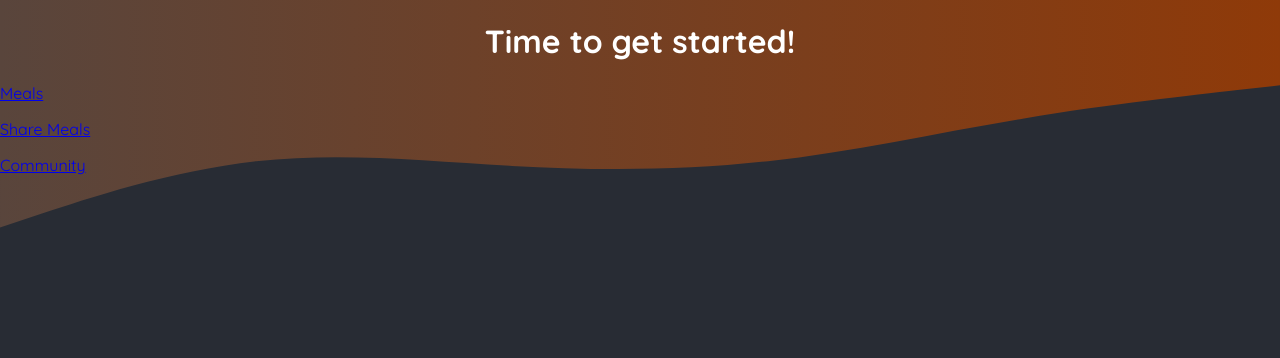
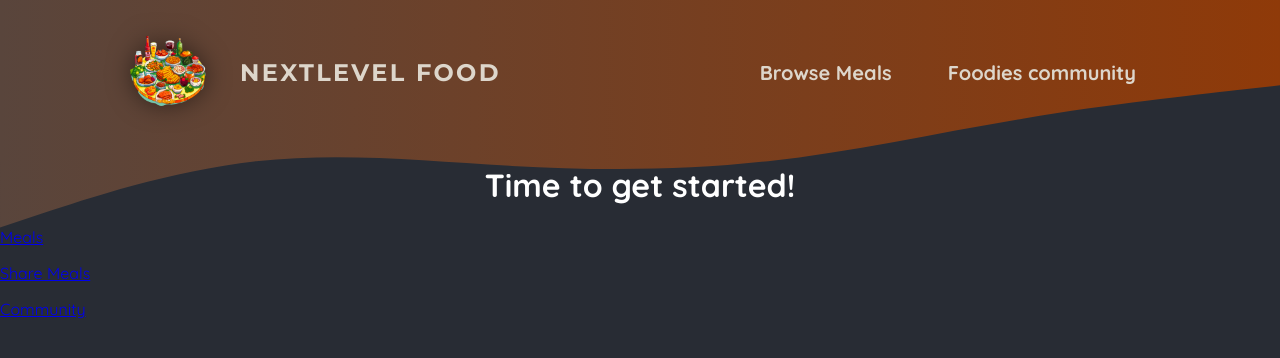
Before and after one commit to ShikaGOD/NextJS-food-project, a Next.js app: page / in a window 1280 px wide. Shown: the top 358 px of the page. Built offline with nearby package versions, Linux system fonts and the light colour scheme.

Commit message:
added main-header component

```diff
--- a/app/globals.css
+++ b/app/globals.css
@@ -1,31 +1,16 @@
-@import url('https://fonts.googleapis.com/css2?family=Quicksand:wght@400;600;700&family=Montserrat:wght@400;700&display=swap');
+@import url("https://fonts.googleapis.com/css2?family=Quicksand:wght@400;600;700&family=Montserrat:wght@400;700&display=swap");
 
 * {
   box-sizing: border-box;
 }
 
 html {
-  font-family: 'Quicksand', sans-serif;
+  font-family: "Quicksand", sans-serif;
 }
 
 body {
   margin: 0;
   background: radial-gradient(#282c34, #282c34);
-}
-
-.header-background {
-  position: absolute;
-  width: 100%;
-  height: 320px;
-  top: 0;
-  left: 0;
-  z-index: -1;
-}
-
-svg {
-  display: block;
-  width: 100%;
-  height: auto;
 }
 
 .not-found,
@@ -46,7 +31,7 @@
   -webkit-text-fill-color: transparent;
   background-size: cover;
   background-position: center;
-  font-family: 'Montserrat', sans-serif;
+  font-family: "Montserrat", sans-serif;
 }
 
 .not-found p,
--- a/app/layout.js
+++ b/app/layout.js
@@ -1,4 +1,6 @@
 import './globals.css';
+
+import MainHeader from '@/components/main-header/main-header';
 
 export const metadata = {
   title: 'NextLevel Food',
@@ -9,27 +11,8 @@
   return (
     <html lang="en">
       <body>
-        <div className="header-background">
-          <svg xmlns="http://www.w3.org/2000/svg" viewBox="0 0 1440 320">
-            <defs>
-              <linearGradient id="gradient" x1="0%" y1="0%" x2="100%" y2="0%">
-                <stop
-                  offset="0%"
-                  style={{ stopColor: '#59453c', stopOpacity: '1' }}
-                />
-                <stop
-                  offset="100%"
-                  style={{ stopColor: '#8f3a09', stopOpacity: '1' }}
-                />
-              </linearGradient>
-            </defs>
-            <path
-              fill="url(#gradient)"
-              d="M0,256L48,240C96,224,192,192,288,181.3C384,171,480,181,576,186.7C672,192,768,192,864,181.3C960,171,1056,149,1152,133.3C1248,117,1344,107,1392,101.3L1440,96L1440,0L1392,0C1344,0,1248,0,1152,0C1056,0,960,0,864,0C768,0,672,0,576,0C480,0,384,0,288,0C192,0,96,0,48,0L0,0Z"
-            ></path>
-          </svg>
-        </div>
 
+        <MainHeader />
         {children}
       </body>
     </html>
--- /dev/null
+++ b/components/main-header/main-header-background.js
@@ -0,0 +1,26 @@
+import classes from './main-header-background.module.css'
+
+export default function MainHeaderBackGround() {
+  return (
+    <div className={classes['header-background']}>
+      <svg xmlns="http://www.w3.org/2000/svg" viewBox="0 0 1440 320">
+        <defs>
+          <linearGradient id="gradient" x1="0%" y1="0%" x2="100%" y2="0%">
+            <stop
+              offset="0%"
+              style={{ stopColor: "#59453c", stopOpacity: "1" }}
+            />
+            <stop
+              offset="100%"
+              style={{ stopColor: "#8f3a09", stopOpacity: "1" }}
+            />
+          </linearGradient>
+        </defs>
+        <path
+          fill="url(#gradient)"
+          d="M0,256L48,240C96,224,192,192,288,181.3C384,171,480,181,576,186.7C672,192,768,192,864,181.3C960,171,1056,149,1152,133.3C1248,117,1344,107,1392,101.3L1440,96L1440,0L1392,0C1344,0,1248,0,1152,0C1056,0,960,0,864,0C768,0,672,0,576,0C480,0,384,0,288,0C192,0,96,0,48,0L0,0Z"
+        ></path>
+      </svg>
+    </div>
+  );
+}
--- /dev/null
+++ b/components/main-header/main-header-background.module.css
@@ -0,0 +1,14 @@
+.header-background {
+  position: absolute;
+  width: 100%;
+  height: 320px;
+  top: 0;
+  left: 0;
+  z-index: -1;
+}
+
+.header-background svg {
+  display: block;
+  width: 100%;
+  height: auto;
+}
--- /dev/null
+++ b/components/main-header/main-header.js
@@ -0,0 +1,31 @@
+import Link from "next/link";
+import Image from "next/image";
+import classes from "./main-header.module.css";
+import logoImg from "@/assets/logo.png";
+import MainHeaderBackGround from "./main-header-background";
+
+export default function MainHeader() {
+  return (
+    <>
+    <MainHeaderBackGround />
+    <header className={classes.header}>
+      <Link className={classes.logo} href="/">
+        <Image src={logoImg} alt="a plate with food" priority />
+        NextLevel Food
+      </Link>
+
+      <nav className={classes.nav}>
+        <ul>
+          <li>
+            <Link href="/meals">Browse Meals</Link>
+          </li>
+          <li>
+            <Link href="/community">Foodies community</Link>
+          </li>
+        </ul>
+      </nav>
+    </header>
+  </>
+  );
+
+}
--- /dev/null
+++ b/components/main-header/main-header.module.css
@@ -0,0 +1,67 @@
+.header {
+  display: flex;
+  justify-content: space-between;
+  align-items: center;
+  padding: 2rem 1rem;
+}
+
+@media (min-width: 768px) {
+  .header {
+    padding: 2rem 10%;
+  }
+}
+
+.nav ul {
+  list-style: none;
+  margin: 0;
+  padding: 0;
+  display: flex;
+  gap: 1.5rem;
+  /* font-family: 'Montserrat', sans-serif; */
+  font-size: 1.25rem;
+}
+
+.nav a {
+  text-decoration: none;
+  color: #ddd6cb;
+  font-weight: bold;
+  padding: 0.5rem 1rem;
+  border-radius: 0.5rem;
+}
+
+.nav a:hover,
+.nav a:active {
+  background: linear-gradient(90deg, #ff8a05, #f9b331);
+  background-clip: text;
+  -webkit-background-clip: text;
+  -webkit-text-fill-color: transparent;
+  text-shadow: 0 0 18px rgba(248, 190, 42, 0.8);
+}
+
+.active {
+  background: linear-gradient(90deg, #ff8a05, #f9b331);
+  background-clip: text;
+  -webkit-background-clip: text;
+  -webkit-text-fill-color: transparent;
+}
+
+.logo {
+  display: flex;
+  align-items: center;
+  justify-content: center;
+  gap: 2rem;
+  text-decoration: none;
+  color: #ddd6cb;
+  font-weight: bold;
+  font-family: 'Montserrat', sans-serif;
+  letter-spacing: 0.15rem;
+  text-transform: uppercase;
+  font-size: 1.5rem;
+}
+
+.logo img {
+  width: 5rem;
+  height: 5rem;
+  object-fit: contain;
+  filter: drop-shadow(0 0 0.75rem rgba(0, 0, 0, 0.5));
+}
```
